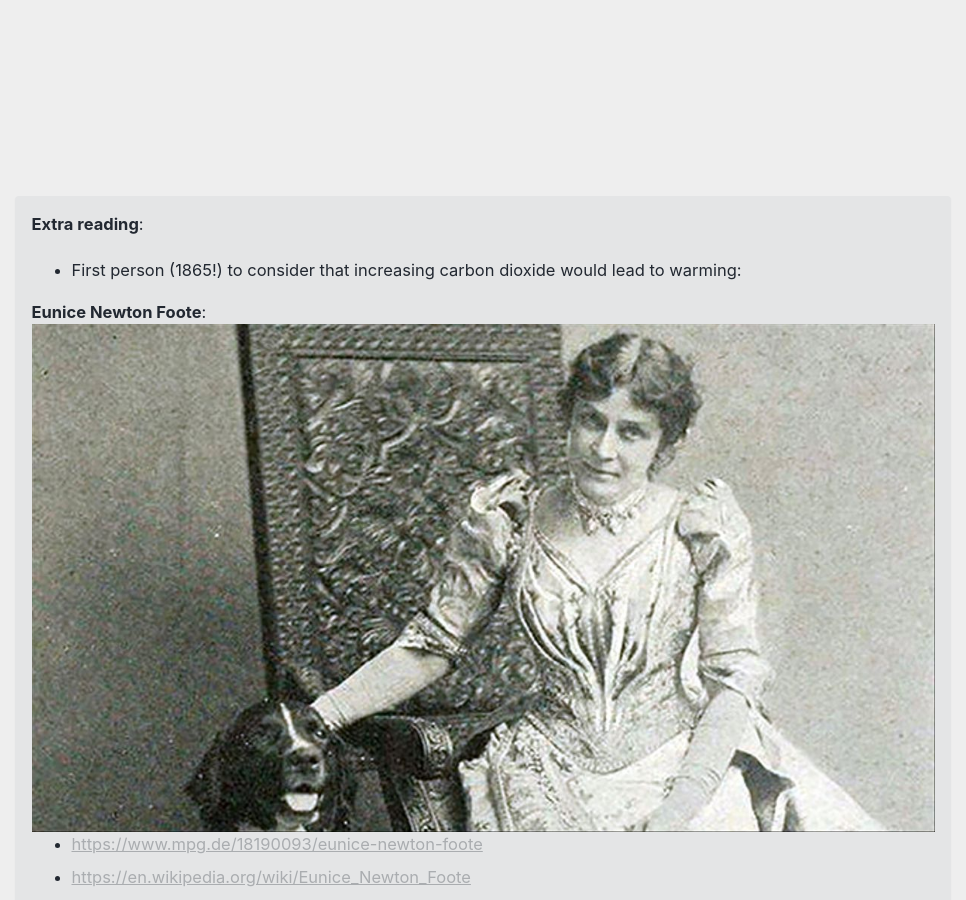
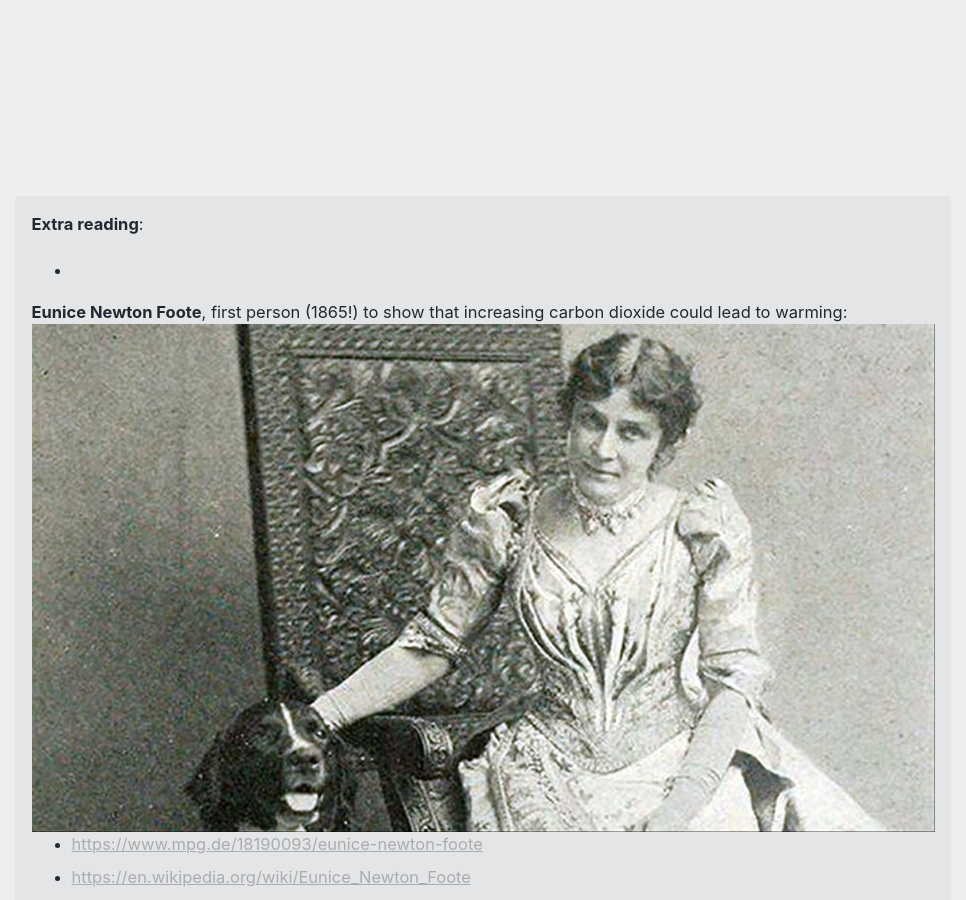
Before and after one commit to SethBushinsky/OCN623_Chemical_Oceanography, a Jekyll site: the page built from _pages/04_global_impacts.md, in a window 1280 px wide and 900 px high, scrolled down 1370 px. Shown: the whole window, without its empty margins (7-973 px from the left). Built offline with Jekyll 4.4.1, drawn with Linux system fonts in a browser that asks for light colours; cached includes are drawn as plain includes.

Commit message:
Update 04_global_impacts.md

```diff
--- a/_pages/04_global_impacts.md
+++ b/_pages/04_global_impacts.md
@@ -20,9 +20,9 @@ breadcrumbs: true
 
 {% capture notice-2 %}
 **Extra reading**:
-* First person (1865!) to consider that increasing carbon dioxide would lead to warming:
+*
 
-**Eunice Newton Foote**:
+**Eunice Newton Foote**, first person (1865!) to show that increasing carbon dioxide could lead to warming:
 ![image-left](https://sethbushinsky.github.io/OCN623_Chemical_Oceanography/assets/images/eunice_newton_foote.jpg){: .align-left "width: 80%;"}
 * <https://www.mpg.de/18190093/eunice-newton-foote>
 * <https://en.wikipedia.org/wiki/Eunice_Newton_Foote>
```
